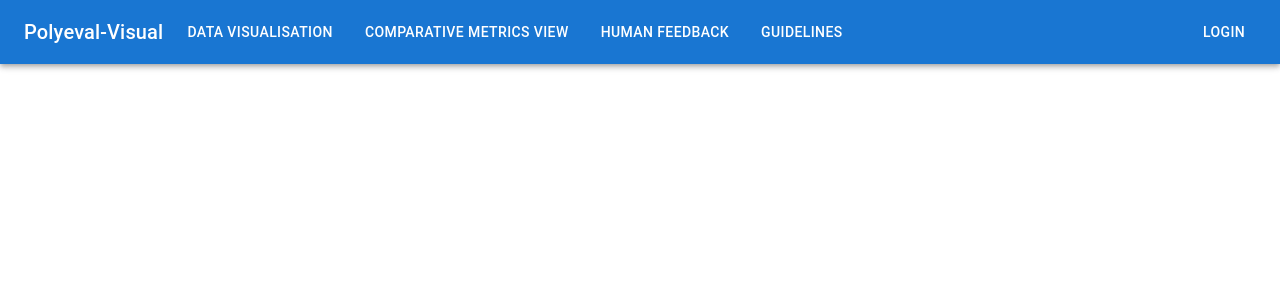
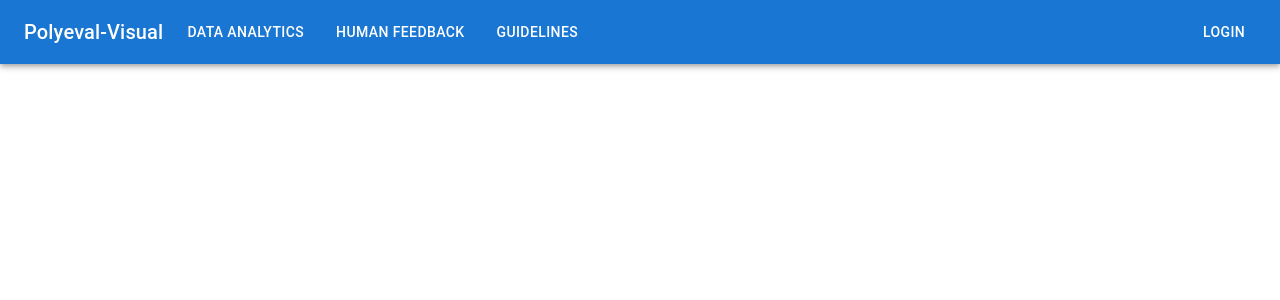
Before and after one commit to MaLA-LM/GlotEval-HumanEval, a React (Create React App) app in the folder frontend/: page / in a window 1280 px wide. Shown: the top 300 px of the page. Built offline with nearby package versions, Linux system fonts and the light colour scheme; what chartjs-plugin-datalabels would draw is missing.

Commit message:
navbar Updated

```diff
--- a/frontend/package.json
+++ b/frontend/package.json
@@ -45,6 +45,5 @@
       "last 1 firefox version",
       "last 1 safari version"
     ]
-  },
-  "proxy" : "http://localhost:5000"
+  }
 }
--- a/frontend/src/App.js
+++ b/frontend/src/App.js
@@ -6,6 +6,8 @@ import {
   Typography,
   Button,
   Box,
+  Menu,
+  MenuItem,
 } from "@mui/material";
 import {
   BrowserRouter as Router,
@@ -67,6 +69,16 @@ function App() {
 function NavigationButtons({ user, handleLogout }) {
   const location = useLocation();
   const navigate = useNavigate();
+  const [anchorEl, setAnchorEl] = useState(null);
+
+  const handleMenuOpen = (event) => {
+    setAnchorEl(event.currentTarget);
+  };
+
+  const handleMenuClose = () => {
+    setAnchorEl(null);
+  };
+
   const handleLoginRedirect = () => {
     const searchParams = new URLSearchParams(location.search);
     navigate("/login", {
@@ -80,12 +92,35 @@ function NavigationButtons({ user, handleLogout }) {
   return (
     <>
       <Box sx={{ display: "flex", alignItems: "center", gap: 2 }}>
-        <Button color="inherit" component={Link} to="/data-visualisation">
-          Data Visualisation
+        <Button
+          color="inherit"
+          onClick={handleMenuOpen}
+          aria-controls="data-analytics-menu"
+          aria-haspopup="true"
+        >
+          Data Analytics
         </Button>
-        <Button color="inherit" component={Link} to="/metrics">
-          Comparative Metrics View
-        </Button>
+        <Menu
+          id="data-analytics-menu"
+          anchorEl={anchorEl}
+          open={Boolean(anchorEl)}
+          onClose={handleMenuClose}
+        >
+          <MenuItem
+            component={Link}
+            to="/data-visualisation"
+            onClick={handleMenuClose}
+          >
+            Analytics
+          </MenuItem>
+          <MenuItem
+            component={Link}
+            to="/metrics"
+            onClick={handleMenuClose}
+          >
+            Comparative Metrics View
+          </MenuItem>
+        </Menu>
         <Button color="inherit" component={Link} to="/human-feedback">
           Human Feedback
         </Button>
```
